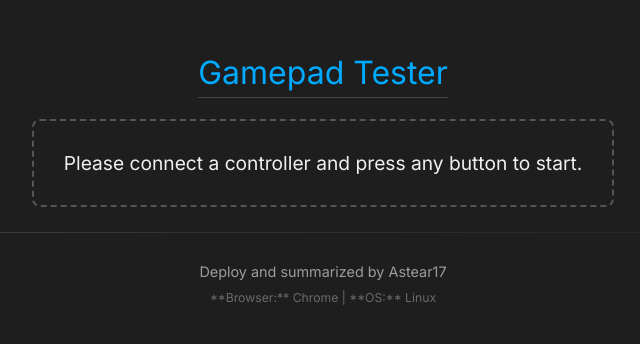
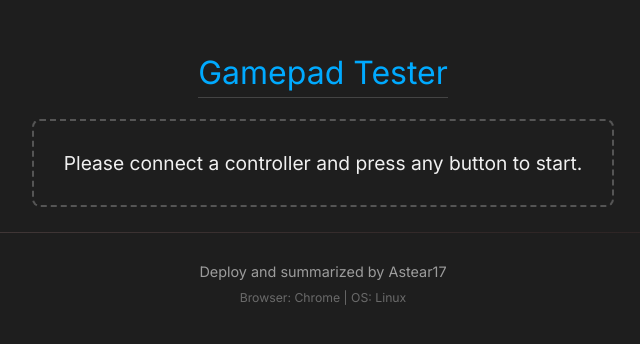
Before and after one commit to Astear17/Console_Tester, a plain HTML site: page index.html in a window 1280 px wide. Shown: the part 252-596 px from the top of the page, 317-957 px from the left. Drawn offline with Linux system fonts and the light colour scheme.

Commit message:
Fix formatting of browser and OS display

```diff
--- a/index.html
+++ b/index.html
@@ -298,7 +298,7 @@
 
             // 1. Display Browser and OS in the footer
             browserInfoEl.innerHTML = `
-                **Browser:** ${info.browser} | **OS:** ${info.os}
+                Browser: ${info.browser} | OS: ${info.os}
             `;
 
             // 2. Display Warnings inside the main container
```
